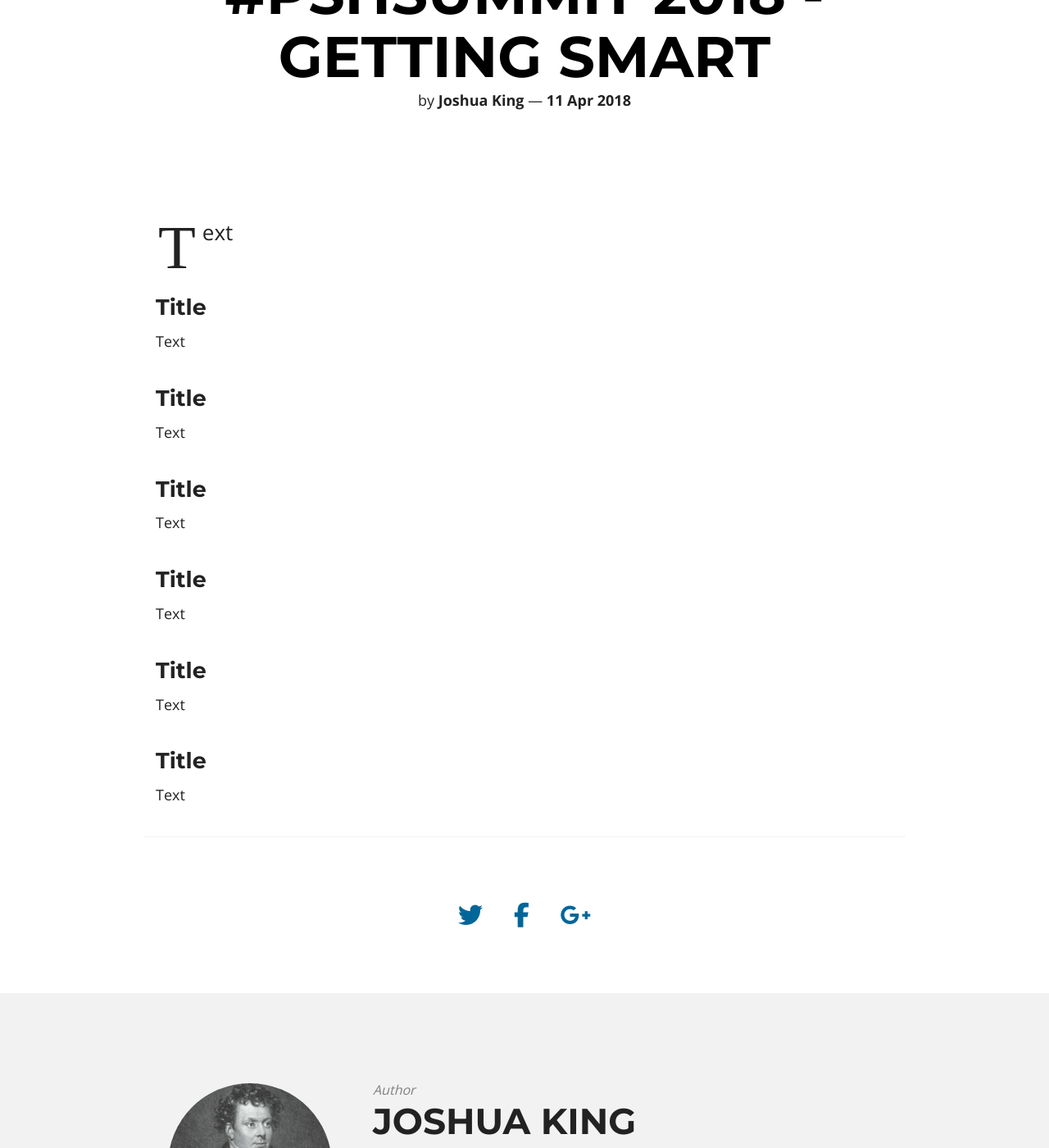
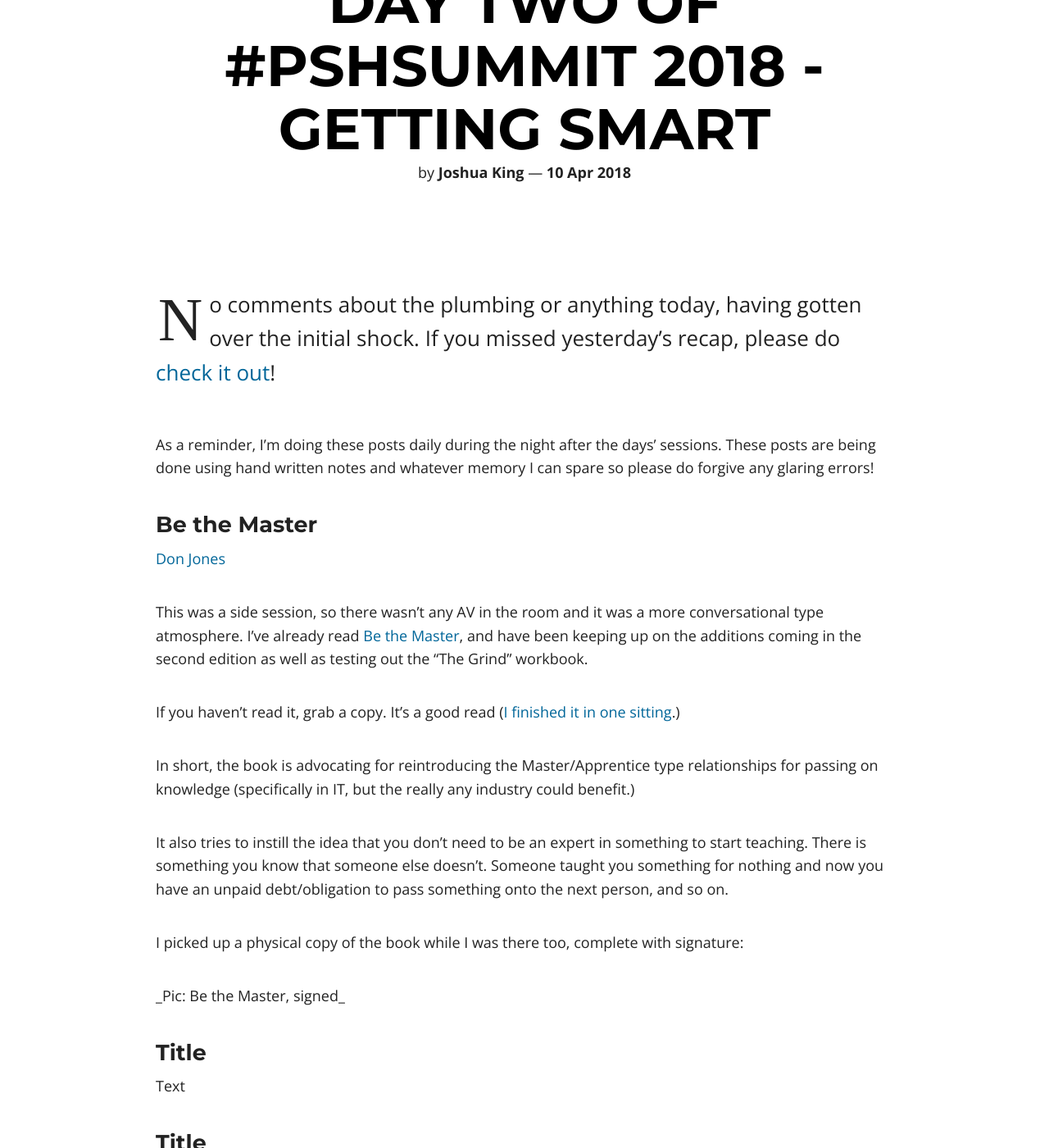
Before and after one commit to Windos/windos.github.io, a Jekyll site: the page built from _posts/2018-04-10-summit2018-day2.md, in a window 1280 px wide and 1400 px high, scrolled down 343 px. Shown: the whole window at 82% size. Built offline with Jekyll 4.4.1, drawn with Linux system fonts in a browser that asks for light colours; nearby versions of some CDN libraries; some web fonts are replaced; our own code applies the rules of GitHub Pages for plain Markdown files; comment, search, counter and statistics services are not loaded; some of the changed text lies outside the part shown.

Commit message:
Be the Master

```diff
--- a/_posts/2018-04-10-summit2018-day2.md
+++ b/_posts/2018-04-10-summit2018-day2.md
@@ -1,9 +1,42 @@
 ---
+date: "2018-04-10 21:00:00"
 title: "Day Two of #PSHSummit 2018 - Getting Smart"
-date: 2018-04-10 21:00:00
 ---
 
-Text
+No comments about the plumbing or anything today, having gotten over the initial
+shock. If you missed yesterday’s recap, please do [check it
+out](https://king.geek.nz/2018/04/10/summit2018-day1/)!
+
+As a reminder, I’m doing these posts daily during the night after the days’
+sessions. These posts are being done using hand written notes and whatever
+memory I can spare so please do forgive any glaring errors!
+
+### Be the Master
+
+[Don Jones](https://twitter.com/concentrateddon)
+
+This was a side session, so there wasn’t any AV in the room and it was a more
+conversational type atmosphere. I’ve already read [Be the
+Master](https://leanpub.com/bethemaster), and have been keeping up on the
+additions coming in the second edition as well as testing out the “The Grind”
+workbook.
+
+If you haven’t read it, grab a copy. It’s a good read ([I finished it in one
+sitting](https://twitter.com/WindosNZ/status/968404127452561408).)
+
+In short, the book is advocating for reintroducing the Master/Apprentice type
+relationships for passing on knowledge (specifically in IT, but the really any
+industry could benefit.)
+
+It also tries to instill the idea that you don’t need to be an expert in
+something to start teaching. There is something you know that someone else
+doesn’t. Someone taught you something for nothing and now you have an unpaid
+debt/obligation to pass something onto the next person, and so on.
+
+I picked up a physical copy of the book while I was there too, complete with
+signature:
+
+\_Pic: Be the Master, signed\_
 
 ### Title
 
@@ -24,7 +57,3 @@ Text
 ### Title
 
 Text
-
-### Title
-
-Text
```
